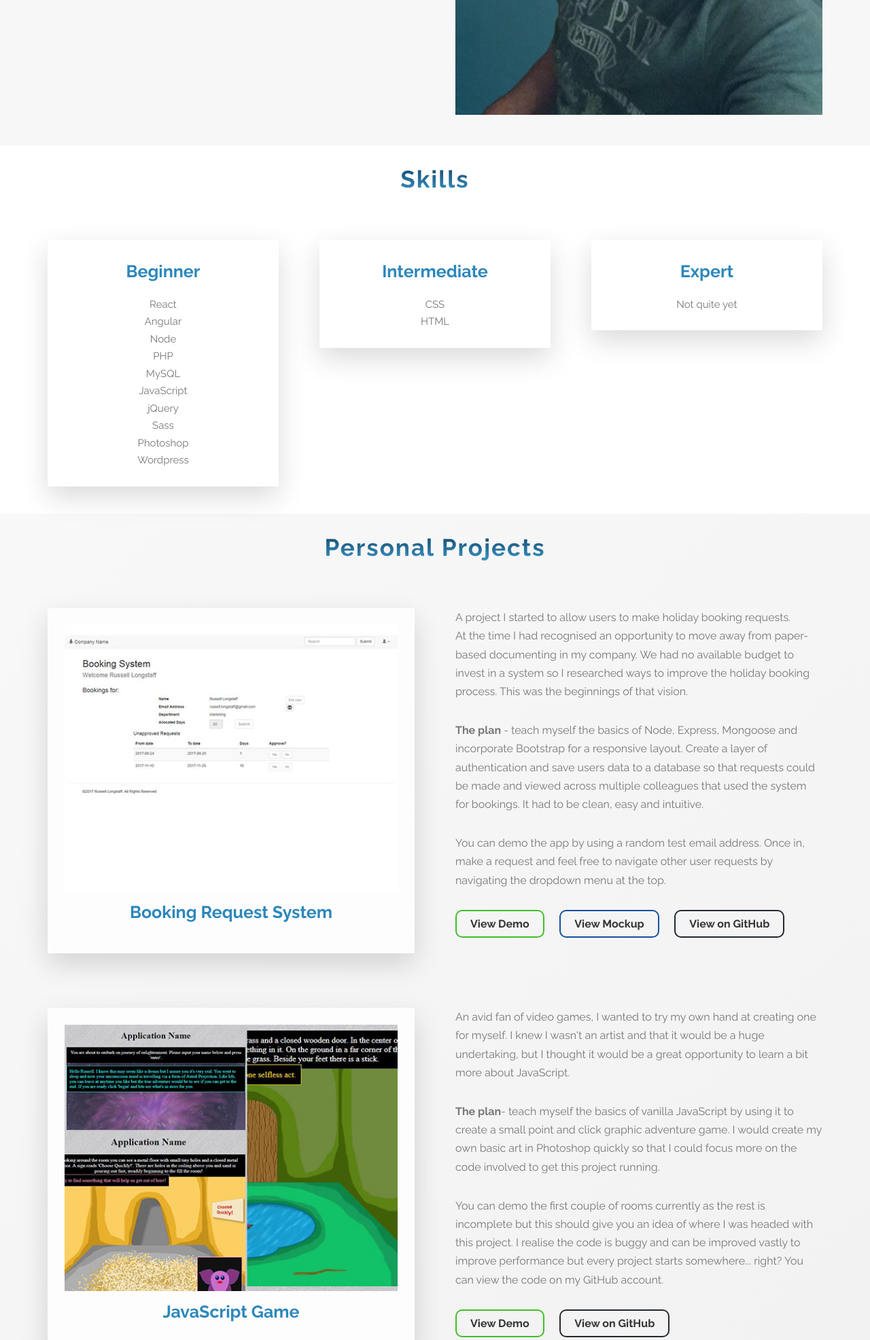
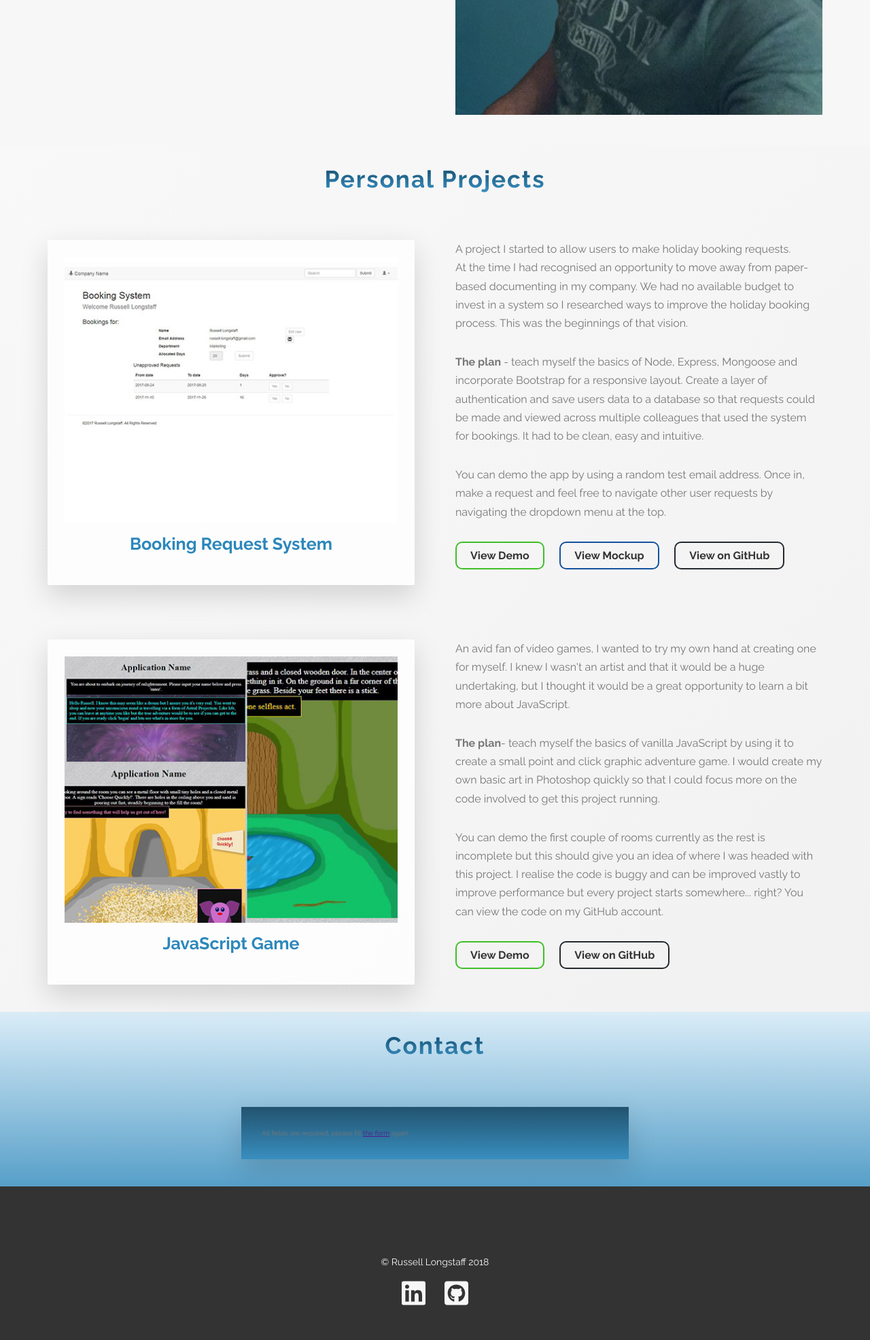
Before and after one commit to rllongstaff/portfolio, a PHP site: page /?action=1 in a window 1280 px wide. Shown: the part 1447-3419 px from the top of the page at 68% size. Run offline with PHP 8.4, Linux system fonts and the light colour scheme; data that the repository does not hold is empty; some libraries are stand-ins or nearby versions.

Commit message:
Removed Skills Section

```diff
--- a/index.php
+++ b/index.php
@@ -53,51 +53,22 @@
 
         </section>
 
-        <section class="section-skills section-padding-small">
-
+        <!-- <section class="section-work section-padding-small">
             <div class="u-center-text u-margin-bottom-big">
-                <h2 class="heading-secondary">Skills</h2>
+                <h2 class="heading-secondary">Work</h2>
             </div>
 
-
             <div class="row">
-                <div class="col-1-of-3">
-                    <div class="feature-box">
-                        <h3 class="heading-tertiary u-margin-bottom-small">Beginner</h3>
-                        <ul class="format-list-no-markers">
-                            <li>React</li>
-                            <li>Angular</li>
-                            <li>Node</li>
-                            <li>PHP</li>
-                            <li>MySQL</li>
-                            <li>JavaScript</li>
-                            <li>jQuery</li>
-                            <li>Sass</li>
-                            <li>Photoshop</li>
-                            <li>Wordpress</li>
-                        </ul>
-                    </div>
-                </div>
-                <div class="col-1-of-3">
-                    <div class="feature-box">
-                        <h3 class="heading-tertiary u-margin-bottom-small">Intermediate</h3>
-                        <ul class="format-list-no-markers">
-                            <li>CSS</li>
-                            <li>HTML</li>
-                        </ul>
-                    </div>
-                </div>
-                <div class="col-1-of-3">
-                    <div class="feature-box">
-                        <h3 class="heading-tertiary u-margin-bottom-small">Expert</h3>
-                        <ul class="format-list-no-markers">
-                            <li>Not quite yet</li>
-                        </ul>
-                    </div>
-                </div>
+                <ul class="slider format-list-no-markers">
+                    <li class="slide">
+                        <img src="img/gregory-cusick-photography.jpg" alt="Gregory Cusicks Photograph site preview">
+                        <div class="caption">
+                            <p>Gregory Cusicks Photography</p>
+                        </div>
+                    </li>
+                </ul>
             </div>
-
-        </section>
+        </section> -->
 
         <section id="projects" class="section-personal-projects section-padding-small">
             <div class="u-center-text u-margin-bottom-big">
```
